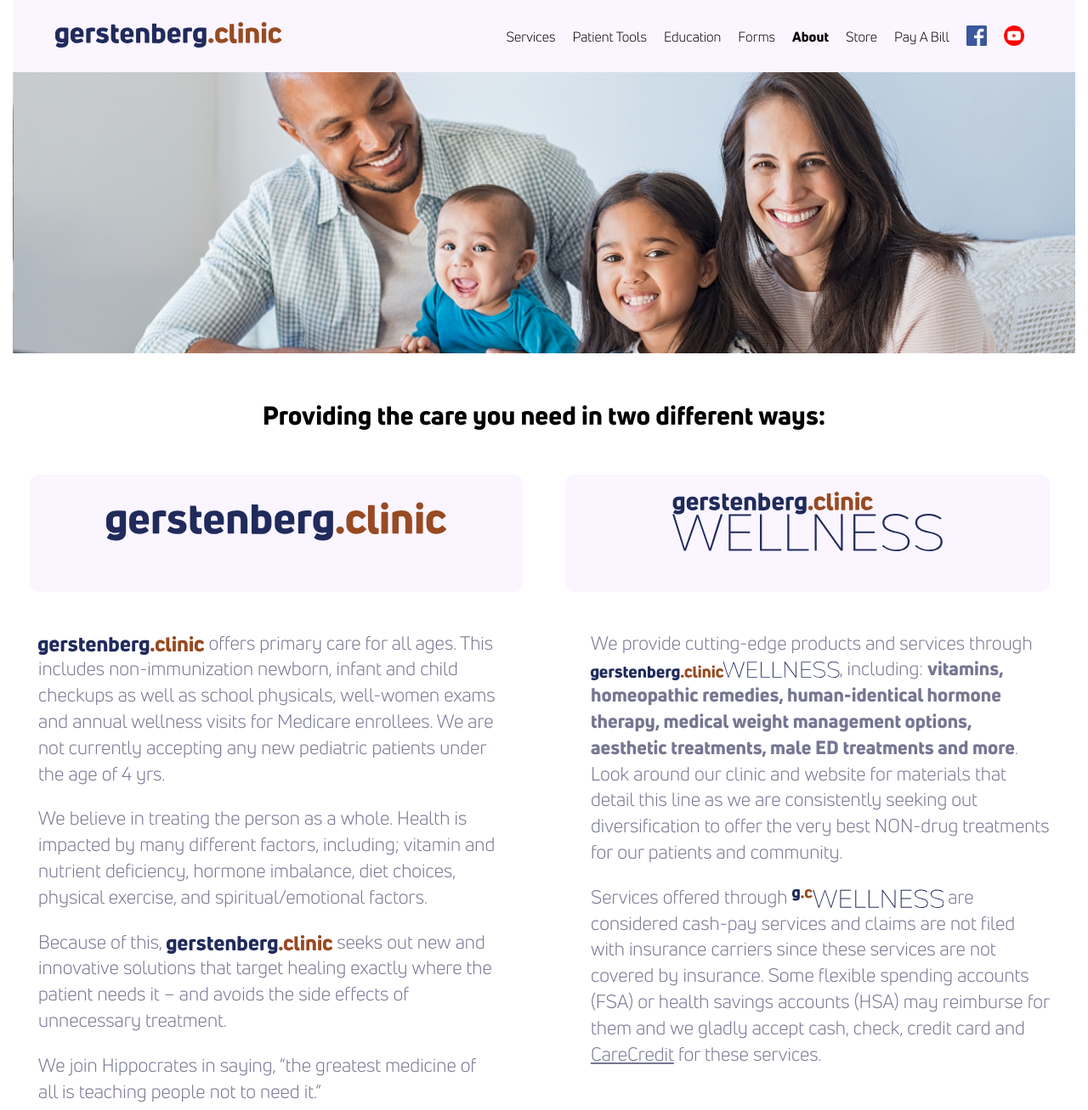
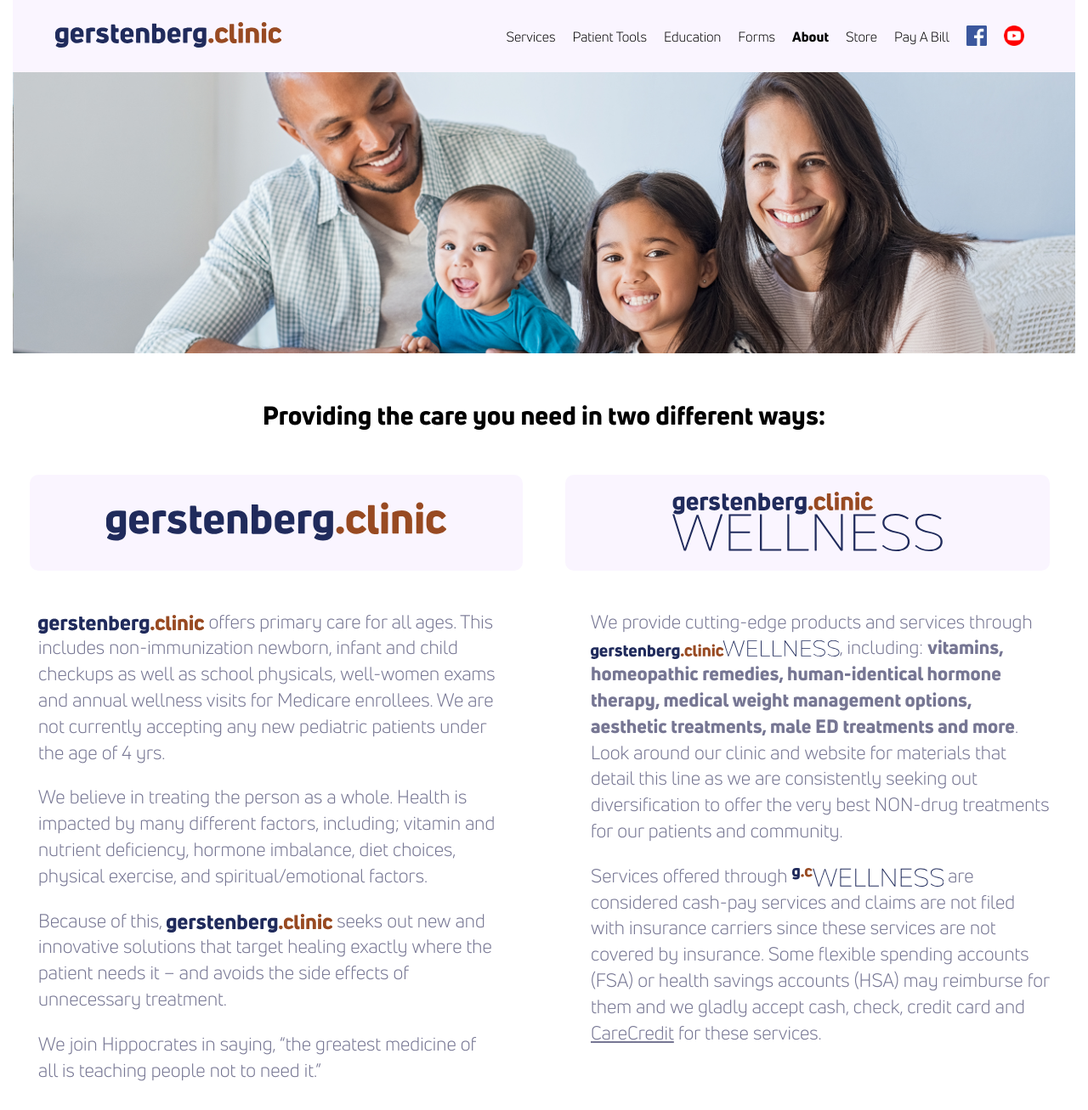
Before and after one commit to theneverwoods/gerstenberg.clinic, a Jekyll site: the page built from about.html, in a window 1280 px wide. Shown: the top 1307 px of the page at 85% size. Built offline with Jekyll 4.4.1, drawn with Linux system fonts in a browser that asks for light colours; grey boxes are pictures that could not be loaded.

Commit message:
Update about.scss

```diff
--- a/css/about.scss
+++ b/css/about.scss
@@ -19,7 +19,6 @@ h1.hero-tagline {
     text-align: center;
     padding: 2rem 5rem;
     margin-bottom: 4.5rem;
-    padding-bottom: 4.5rem;
 
     svg {
       display: inline-block;
@@ -28,6 +27,15 @@ h1.hero-tagline {
       max-width: 100%;
     }
   }
+
+.row {
+  .card {
+    text-align: center;
+    padding: 2rem 5rem;
+    margin-bottom: 4.5rem;
+    }
+  }
+
 
   p {
     padding: 0 30px;
```
